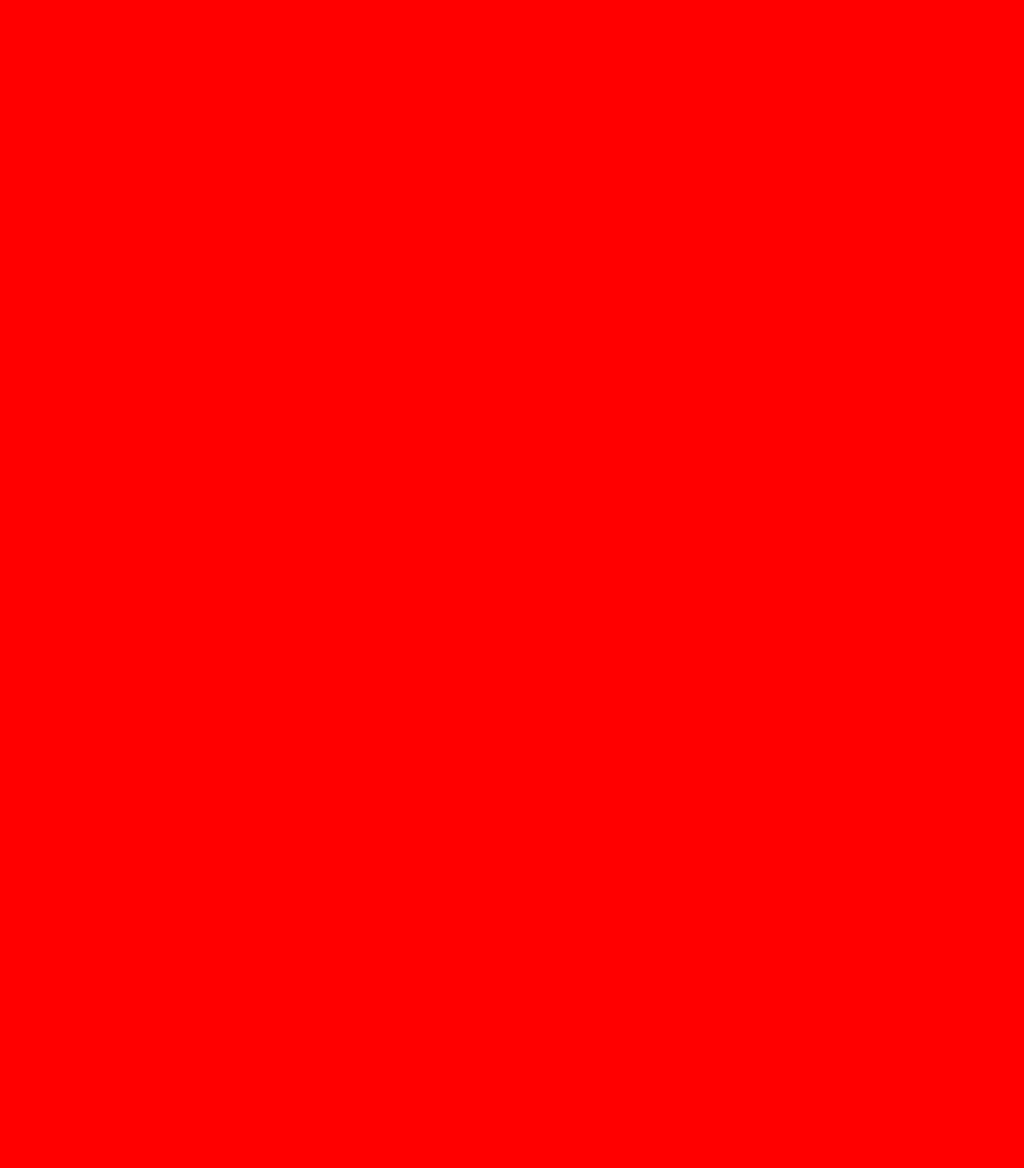
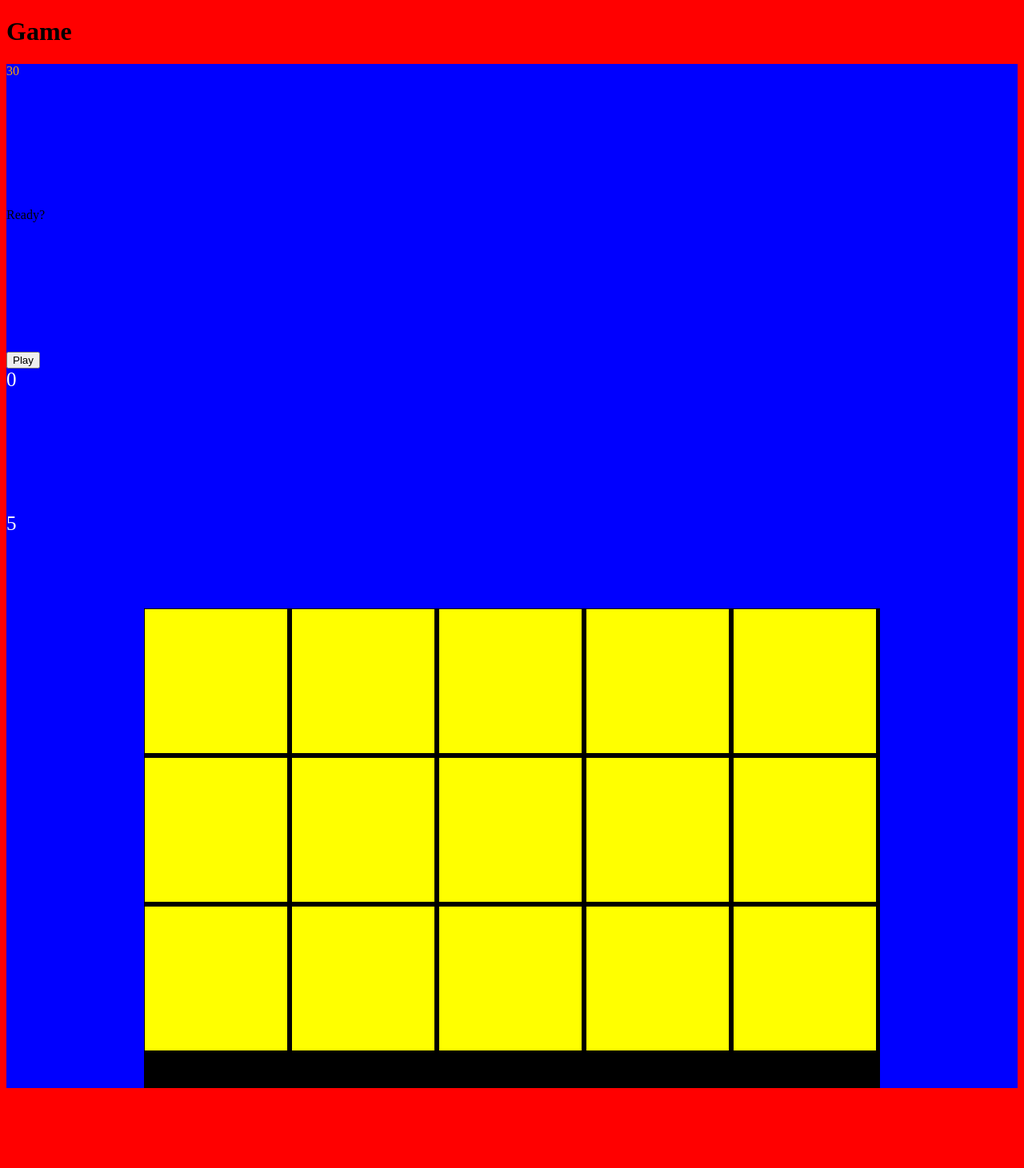
Before and after one commit to adrianwelch/Project-1, a PHP site: page / in a window 1280 px wide. Before the commit the page is empty. Shown: the whole page at 80% size. Before the commit the page ends 800 px from the top, so only its background shows below. Run offline with PHP 8.4, Linux system fonts and the light colour scheme; some libraries are stand-ins or nearby versions.

Commit message:
Monday work

```diff
--- a/css/style.css
+++ b/css/style.css
@@ -1,3 +1,120 @@
+div {
+  height: 180px;
+  width: 178px;
+}
+
+.timer {
+  color: orange;
+}
 body {
   background-color: red;
 }
+
+.active {
+  background-image: url("http://i.imgur.com/hlbr0XV.png");
+}
+
+.wrongTarget {
+  background-image: url("http://i.imgur.com/8EchVja.png");
+}
+
+.lives {
+  height: 20px;
+  width: 20px;
+  color: white;
+  font-size: 25px;
+}
+
+
+main {
+  background-color: blue;
+}
+
+.gameboard {
+  margin: 100px auto;
+  background-color: black;
+  height: 600px;
+  width: 920px;
+}
+
+.scoreboard {
+  color: white;
+  font-size: 25px;
+}
+
+#first {
+display: inline-block;;
+background-color: yellow;
+margin: 1px;
+}
+
+#second {
+display: inline-block;
+background-color: yellow;
+margin: 1px;
+}
+#third {
+display: inline-block;
+background-color: yellow;
+margin: 1px;
+}
+#fourth {
+display: inline-block;
+background-color: yellow;
+margin: 1px;
+}
+#fifth {
+display: inline-block;
+background-color: yellow;
+margin: 1px;
+}
+#sixth {
+display: inline-block;
+background-color: yellow;
+margin: 1px;
+}
+#seventh {
+display: inline-block;
+background-color: yellow;
+margin: 1px;
+}
+#eighth {
+display: inline-block;
+background-color: yellow;
+margin: 1px;
+}
+#ninth {
+display: inline-block;
+background-color: yellow;
+margin: 1px;
+}
+#tenth {
+display: inline-block;
+background-color: yellow;
+margin: 1px;
+}
+#eleventh {
+display: inline-block;
+background-color: yellow;
+margin: 1px;
+}
+#twelfth {
+display: inline-block;
+background-color: yellow;
+margin: 1px;
+}
+#thirteenth {
+display: inline-block;
+background-color: yellow;
+margin: 1px;
+}
+#fourteenth {
+display: inline-block;
+background-color: yellow;
+margin: 1px;
+}
+#fifteenth {
+display: inline-block;
+background-color: yellow;
+margin: 1px;
+}
--- a/index.html
+++ b/index.html
@@ -3,10 +3,46 @@
   <head>
     <meta charset="utf-8">
     <title>Project 1</title>
+    <link href="https://fonts.googleapis.com/css?family=Space+Mono:400,700" rel="stylesheet">
     <link rel="stylesheet" href="css/style.css">
+    <script src="http://ajax.googleapis.com/ajax/libs/jquery/1.11.1/jquery.min.js"></script>
     <script src="js/app.js" type="text/javascript" charset="utf-8"></script>
   </head>
   <body>
+    <header>
+      <h1>Game</h1>
+    </header>
 
+    <main>
+      <div class="timer">
+        30
+      </div>
+      <div class="display">Ready?</div>
+      <button id="play">Play</button>
+      <div class="scoreboard">
+        Score: <span class="score"></span>
+      </div>
+      <div class="lives">
+        Lives:
+      </div>
+      <div class="gameboard">
+        <div class="tile" id="first"> </div>
+        <div class="tile" id="second"> </div>
+        <div class="tile" id="third"> </div>
+        <div class="tile" id="fourth"> </div>
+        <div class="tile" id="fifth"> </div>
+        <div class="tile" id="sixth"> </div>
+        <div class="tile" id="seventh"> </div>
+        <div class="tile" id="eighth"> </div>
+        <div class="tile" id="ninth"> </div>
+        <div class="tile" id="tenth"> </div>
+        <div class="tile" id="eleventh"> </div>
+        <div class="tile" id="twelfth"> </div>
+        <div class="tile" id="thirteenth"> </div>
+        <div class="tile" id="fourteenth"> </div>
+        <div class="tile" id="fifteenth"> </div>
+      </div>
+    </main>
+    <footer></footer>
   </body>
 </html>
--- a/js/app.js
+++ b/js/app.js
@@ -1 +1,131 @@
-console.log('js');
+function setup(){
+
+  // const $gameboard = $('.gameboard');
+  const $btn = $('button');
+  const $first = $('#first');
+  const $timer = $('.timer');
+  const $scoreboard = $('.scoreboard');
+  const $tiles = $('.tile');
+  const $lives = $('.lives');
+  // var playing = false;
+  let addClass = null;
+  let wrongClass = null;
+
+  let score = 0;
+  let time = 30;
+  let lives = 5;
+  $lives.html(lives);
+  $scoreboard.html(score);
+
+
+  function timer() {
+    const timerId = setInterval(() => {
+      time--;
+      $timer.html(time);
+    }, 1000);
+
+    setTimeout(() => {
+      clearInterval(timerId);
+    }, 30000);
+    highlightTiles();
+  }
+
+  let timerId = null;
+
+  function highlightTiles() {
+    clearTimeout(timerId);
+
+    var target = Math.floor(Math.random() * 14);
+    var $randomTile = $tiles.eq(target);
+
+    var wrongTarget = Math.floor(Math.random() * 14);
+    var $randomTileTwo = $tiles.eq(wrongTarget);
+
+    if($randomTile[0] === $randomTileTwo[0]) {
+      highlightTiles();
+    }
+    $randomTile.addClass('active');
+    $randomTileTwo.addClass('wrongTarget');
+
+    timerId = setTimeout(function() {
+      $randomTileTwo.removeClass('wrongTarget');
+      $randomTile.removeClass('active');
+      setTimeout(highlightTiles, 1000);
+    }, 3000);
+  }
+
+  function gameOver() {
+    if (lives === 0) {
+      $tiles.removeClass('wrongTarget');
+      $tiles.removeClass('active');
+      alert('gameover');
+      score = 0;
+      lives = 5;
+      $lives.html(lives);
+    }
+  }
+
+
+  //Function for when correct/incorrect clicked
+  $tiles.on('click', (e) => {
+    const $tile = $(e.target);
+
+    if($tile.hasClass('active')) {
+      score++;
+      $tiles.removeClass('active wrongTarget');
+      $scoreboard.html(score);
+    } else {
+      lives--;
+      $lives.html(lives);
+      $tiles.removeClass('active wrongTarget');
+      gameOver();
+    }
+
+    setTimeout(highlightTiles, 500);
+  });
+
+
+
+
+
+
+
+  $btn.on('click', timer);
+
+
+
+
+
+
+
+
+
+
+
+
+
+
+
+
+
+
+  // $second.on('click',)
+  // $third.on('click',)
+  // $fourth.on('click',)
+  // $fifth.on('click',)
+  // $sixth.on('click',)
+  // $seventh.on('click',)
+  // $eighth.on('click',)
+  // $ninth.on('click',)
+  // $tenth.on('click',)
+  // $eleventh.on('click',)
+  // $twelfth.on('click',)
+  // $thirteenth.on('click',)
+  // $fourteenth.on('click',)
+  // $fifteenth.on('click',)
+
+
+
+
+}
+$(setup);
```
Also changed, not shown: css/Project1.png (added), css/picsForProject1.png (added).
